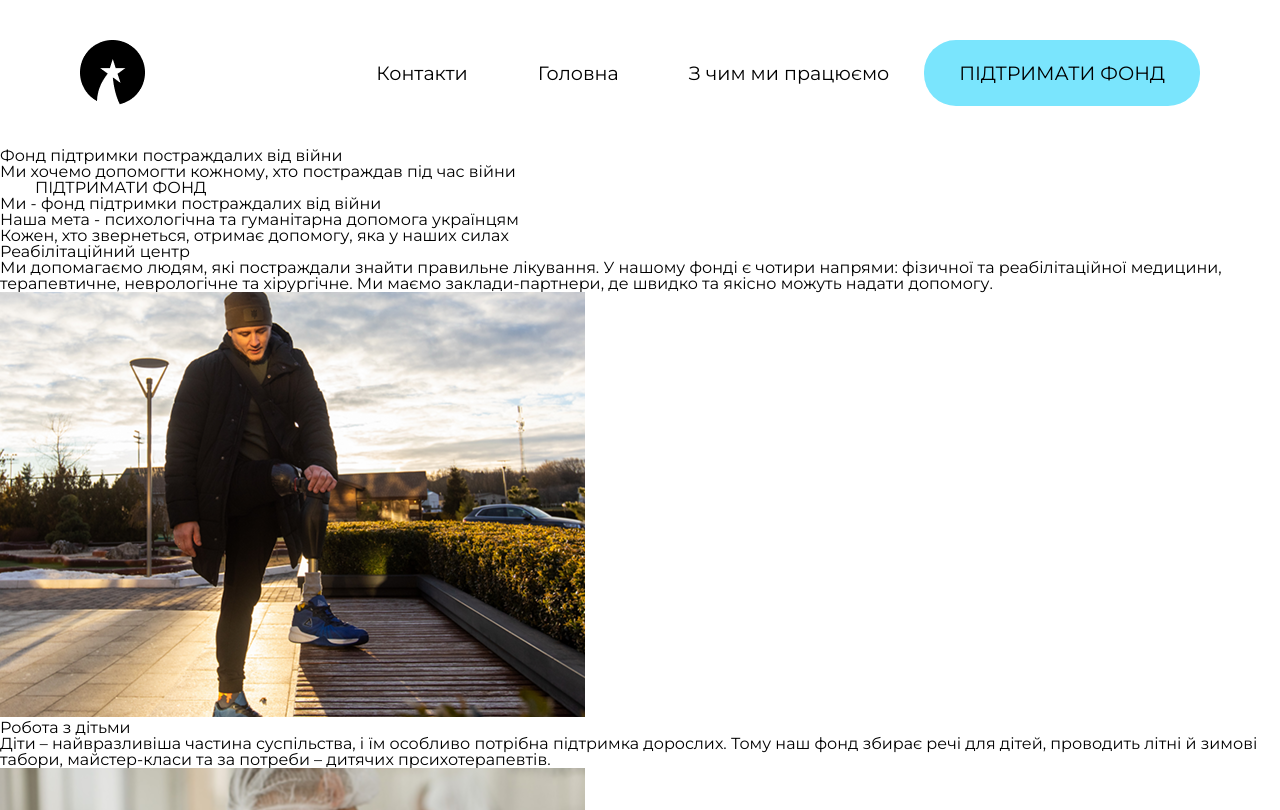
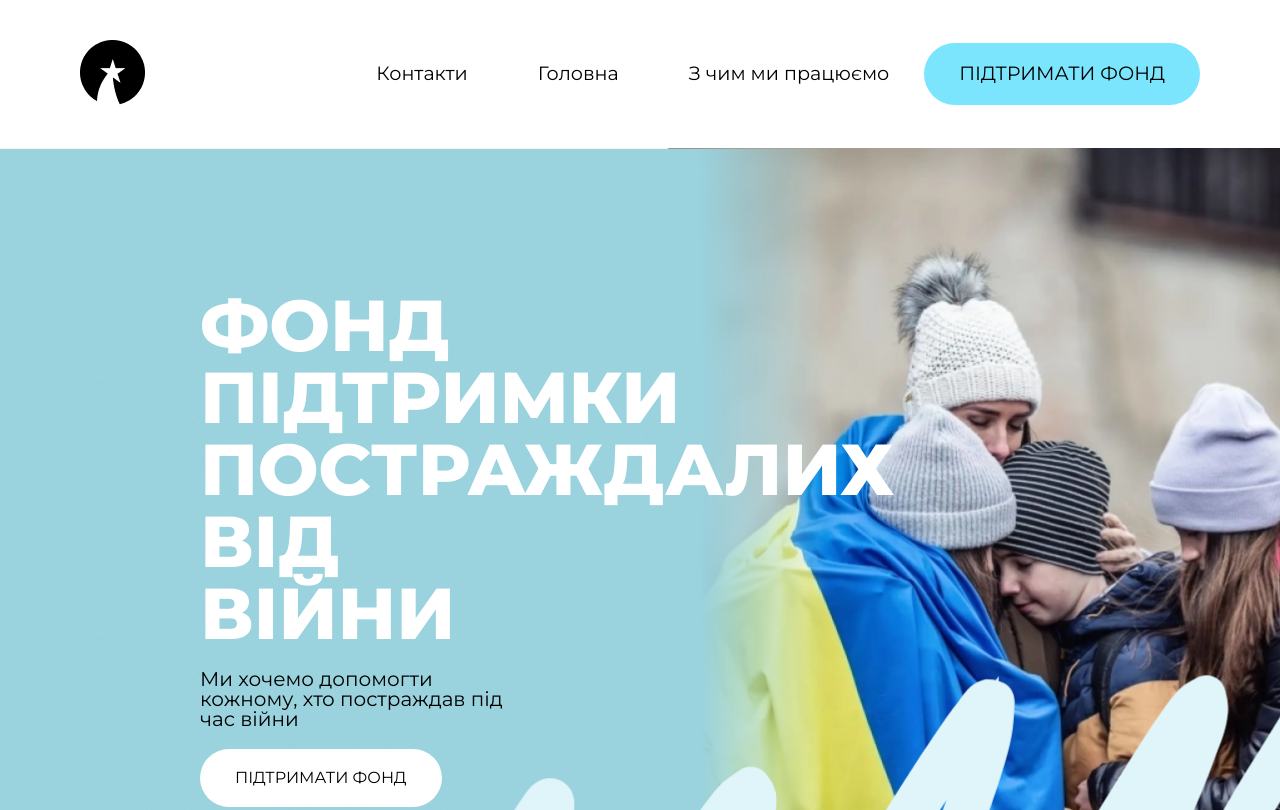
Before and after one commit to SwootsUA/FC-practice-landing, a plain HTML site: page index.html in a window 1280 px wide. Shown: the top 810 px of the page. Drawn offline with Linux system fonts and the light colour scheme.

Commit message:
Add styles for hero page

```diff
--- a/assets/styles/style.css
+++ b/assets/styles/style.css
@@ -36,14 +36,47 @@
     margin: 10px 20px;
 }
 
-.blue {
-    background-color: #7AE5FD;
-}
-
 .button {
+    display: inline-block;
     color: black;
     text-decoration: none;
     text-transform: uppercase;
     padding: 21px 35px;
     border-radius: 2rem;
 }
+
+.blue {
+    background-color: #7AE5FD;
+}
+
+.white {
+    background-color: white;
+}
+
+.hero-page {
+    display: flex;
+    align-items: center;
+    width: 100%;
+    height: 100vh;
+    background-repeat: no-repeat;
+    background-image: url('../images/hero-background.png');
+    background-size: cover;
+    object-fit: cover;
+}
+
+.hero-content {
+    padding-left: 200px;
+    width: 40%;
+}
+
+.hero-motto {
+    color: white;
+    text-transform: uppercase;
+    font-size: 4.5rem;
+    font-weight: 800;
+}
+
+.hero-description {
+    font-size: 20px;
+    margin: 20px 0;
+}
--- a/index.html
+++ b/index.html
@@ -25,10 +25,12 @@
         </nav>
     </header>
     <main>
-        <section id="hero">
-            <h1 class="hero-motto">Фонд підтримки постраждалих від війни</h1>
-            <p>Ми хочемо допомогти кожному, хто постраждав під час війни</p>
-            <a href="#support" class="button">Підтримати фонд</a>
+        <section id="hero" class="hero-page">
+            <div class="hero-content">
+                <h1 class="hero-motto">Фонд підтримки постраждалих від війни</h1>
+                <p class="hero-description">Ми хочемо допомогти кожному, хто постраждав під час війни</p>
+                <a href="#support" class="button white">Підтримати фонд</a>
+            </div>
         </section>
         <section id="about">
             <h2>Ми - фонд підтримки постраждалих від війни</h2>
```
